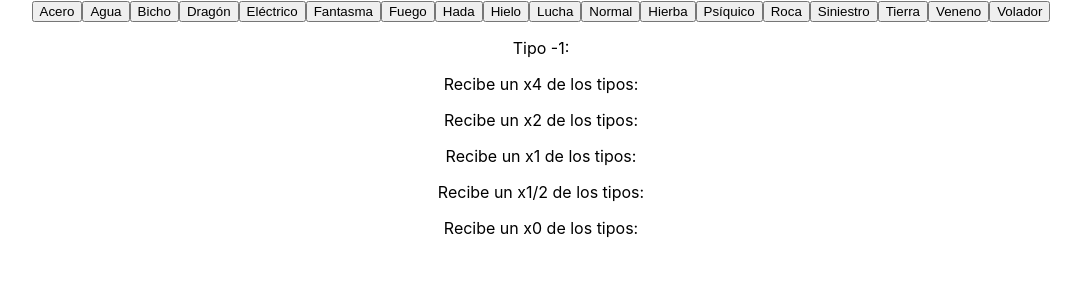
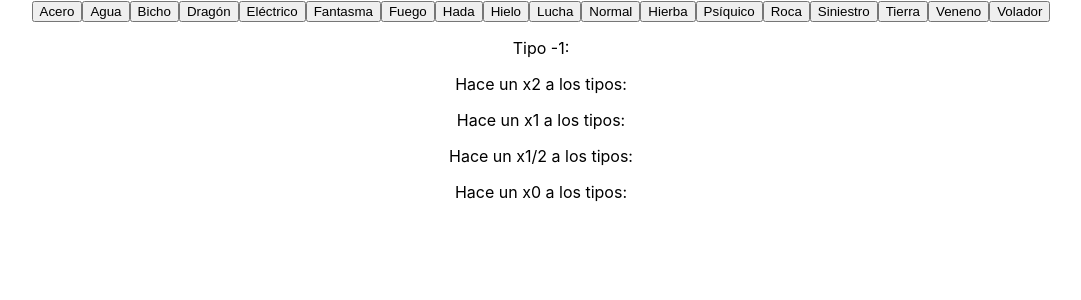
Before and after one commit to garolard/pktypes, a React (Create React App) app: page / in a window 1280 px wide. Shown: the top 300 px of the page, without its empty margins (99-1180 px from the left). Built offline with nearby package versions, Linux system fonts and the light colour scheme.

Commit message:
Fixed attack component

```diff
--- a/src/App.tsx
+++ b/src/App.tsx
@@ -3,7 +3,7 @@ import logo from './logo.svg';
 import './App.css';
 
 import * as Calculator from './Calc';
-import { Types, ForAttackResult, ForDefenseResult } from './Calc';
+import { Types } from './Calc';
 
 
 const localizeType = (type: number): string => {
@@ -30,7 +30,7 @@ const localizeType = (type: number): string => {
   }
 };
 
-const TypesForAttack: React.FC<Types> = (type: Types) => {
+const TypesForAttack: React.FC<{ type: Types }> = ({ type }: { type: Types }) => {
   const { x2, x1, x05, x0 } = Calculator.getForAttack(type);
   return (
     <>
@@ -74,8 +74,8 @@ const App: React.FC = () => {
       {Array.from(Array(18).keys()).map(t => <button key={t} onClick={() => setSelectedType(t)}>{localizeType(t)}</button>)}
 
       <p>{`Tipo ${selectedType}:`}</p>
-      {/* <ResultComponent x2={x2} x1={x1} x05={x05} x0={x0} /> */}
-      <TypesForDefense primaryType={selectedType} secondaryType={Types.ROCK} />
+      <TypesForAttack type={selectedType} />
+      {/* <TypesForDefense primaryType={selectedType} secondaryType={Types.ROCK} /> */}
     </div>
   );
 }
```
